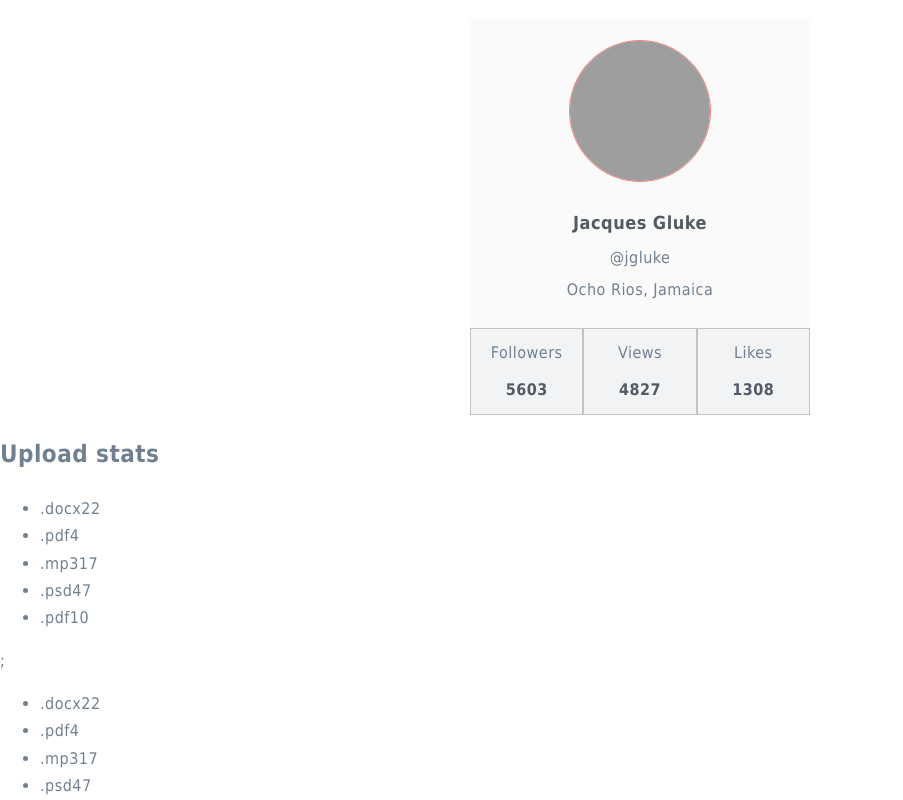
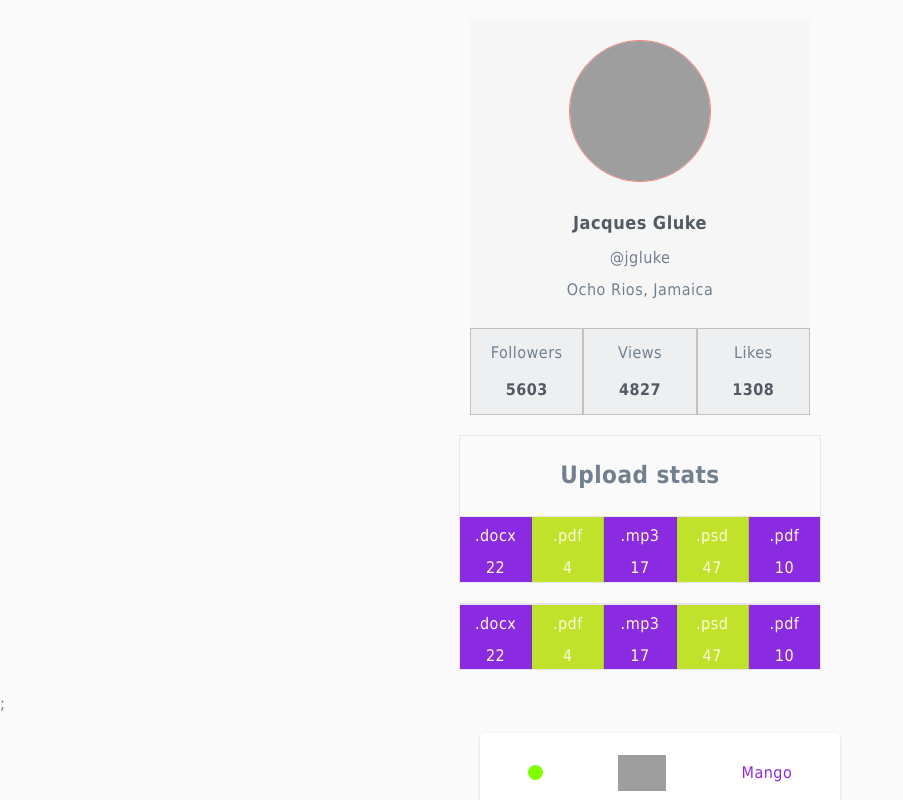
Before and after one commit to Kateryna-Mykhailova/goit-react-hw-01-components, a React (Create React App) app: page / in a window 1280 px wide. Shown: the top 800 px of the page, without its empty margins (0-903 px from the left). Built offline with nearby package versions, Linux system fonts and the light colour scheme; grey boxes are pictures that could not be loaded.

Commit message:
добавляет css Statistics

```diff
--- a/src/App.css
+++ b/src/App.css
@@ -4,4 +4,5 @@
   color: slategrey;
   letter-spacing: 0.03em;
   padding-top: 20px;
+  background-color: rgba(192, 192, 192, 0.089);
 }
--- a/src/App.js
+++ b/src/App.js
@@ -1,54 +1,15 @@
 import './App.css';
-// import {Gallery} from './components/Gallery/Gallery';
 import { Profile } from './components/Profile/Profile';
 import user from './components/Profile/user.json';
 import { Statistics } from './components/Statistics/Statistics';
 import statisticalData from './components/Statistics/statistical-data.json';
-import Title from './components/Statistics/Title/Title';
 import { FriendList } from './components/FriendList/FriendList';
 import friends from './components/FriendList/friends.json';
 import { FriendListItem } from './components/FriendListItem/FriendListItem';
 import { TransactionHistory } from './components/TransactionHistory/TransactionHistory';
 import transactions from './components/TransactionHistory/transactions.json';
-
-// const galleryImg = {
-//   title: "Images",
-//   description: "lalala"
-// }
-
-// const { title, description } = galleryImg;
-
-// function App() {
-//   return (
-//     <div className="App">HW
-//       <Gallery
-//         title={title}
-//         description={description}
-//        />
-//     </div>
-//   );
-// }
-
-// const user = {
-//   "name": "Jacques Gluke",
-//   "tag": "jgluke",
-//   "location": "Ocho Rios, Jamaica",
-//   "avatar": "https://cdn-icons-png.flaticon.com/512/2922/2922506.png",
-//   "stats": {
-//     "followers": 5603,
-//     "views": 4827,
-//     "likes": 1308
-//   }
-// }
-
 import './App.css';
 const { name, tag, location, avatar, stats } = user;
-
-// const { id, label, percentage} = statisticalData;
-// const arr = friends.map(el => {
-//   return el;
-// });
-// console.log(arr);
 
 function App() {
   return (
@@ -61,12 +22,7 @@ function App() {
         stats={stats}
       />
       {/* ------------------- */}
-      <Statistics title="Upload stats" stats={statisticalData}>
-        <Title title="Upload stats" />
-        {/* {title && <Title title="Upload stats" />} */}
-        {/* { title==="Upload stats" && <Title title="Upload stats"/>} */}
-      </Statistics>
-      ;
+      <Statistics title="Upload stats" stats={statisticalData} />
       <Statistics stats={statisticalData} />;{/* ------------------- */}
       <FriendList friends={friends}>
         <FriendListItem friends={friends} />
--- a/src/components/Profile/Profile.module.css
+++ b/src/components/Profile/Profile.module.css
@@ -3,6 +3,7 @@
   margin-left: auto;
   margin-right: auto;
   background-color: rgba(209, 204, 204, 0.096);
+  margin-bottom: 20px;
 }
 .description {
   padding-top: 20px;
--- a/src/components/Statistics/Statistics.js
+++ b/src/components/Statistics/Statistics.js
@@ -1,16 +1,16 @@
 import PropTypes from 'prop-types';
-// import { Children } from 'react';
+import styles from '../Statistics/Statistics.module.css';
 
 export function Statistics({ title, stats }) {
   return (
-    <section class="statistics">
-      {title && <h2 class="title">{title}</h2>}
-      <ul class="stat-list">
+    <section className={styles.statistics}>
+      {title && <h2 className={styles.title}>{title}</h2>}
+      <ul className={styles.stat_list}>
         {stats.map(({ id, label, percentage }) => {
           return (
-            <li key={id} class="item">
-              <span class="label">{label}</span>
-              <span class="percentage">{percentage}</span>
+            <li key={id} className={styles.item}>
+              <span className={styles.label}>{label}</span>
+              <span className={styles.percentage}>{percentage}</span>
             </li>
           );
         })}
@@ -18,28 +18,6 @@ export function Statistics({ title, stats }) {
     </section>
   );
 }
-
-// export function Statistics({ title, stats, children }) {
-//   return (
-//     <section class="statistics">
-//       {children}
-//       <ul class="stat-list">
-//         {stats.map(({ id, label, percentage }) => {
-//           return (
-//             <li key={id} class="item">
-//               <span class="label">{label}</span>
-//               <span class="percentage">{percentage}</span>
-//             </li>
-//           );
-//         })}
-//       </ul>
-//     </section>
-//   );
-// }
-
-// Statistics.defaultProps = {
-
-// };
 
 Statistics.propTypes = {
   title: PropTypes.string,
--- /dev/null
+++ b/src/components/Statistics/Statistics.module.css
@@ -0,0 +1,44 @@
+.statistics {
+  display: block;
+  width: 360px;
+  margin-left: auto;
+  margin-right: auto;
+  /* padding: 15px; */
+  margin-bottom: 20px;
+  border: 1px solid rgba(182, 179, 223, 0.308);
+  text-align: center;
+}
+.title {
+}
+.stat_list {
+  list-style: none;
+  align-items: center;
+  justify-content: space-between;
+  display: flex;
+  margin: 0;
+  padding: 0;
+  border-top: 1px solid rgba(0, 0, 0, 0.089);
+}
+
+.item {
+  color: cornsilk;
+  flex-basis: calc(100% / 5);
+  background-color: blueviolet;
+}
+.item:not(:last-child) {
+  border-right: 1px solid rgba(0, 0, 0, 0.089);
+}
+
+.item:nth-child(2n) {
+  background-color: rgb(192, 226, 43);
+}
+.label {
+  display: block;
+  text-align: center;
+  padding-top: 5px;
+}
+.percentage {
+  display: block;
+  text-align: center;
+  padding-top: 5px;
+}
--- a/src/components/Statistics/Title/Title.js
+++ /dev/null
@@ -1,17 +0,0 @@
-// import PropTypes from 'prop-types';
-function Title({ title }) {
-  return <h2 class="title">{title}</h2>;
-}
-export default Title;
-// Statistics.defaultProps = {
-
-// };
-
-// Statistics.PropTypes = {
-//   stats: PropTypes.arrayOf(PropTypes.shape({
-//     id: PropTypes.string,
-//     label: PropTypes.string,
-//     percentage: PropTypes.number
-//   }))
-
-// }
```
Also changed, not shown: src/components/Gallery/Gallery.js (deleted, +0 -10 lines), src/components/GalleryItem/GalleryItem.js (deleted).
